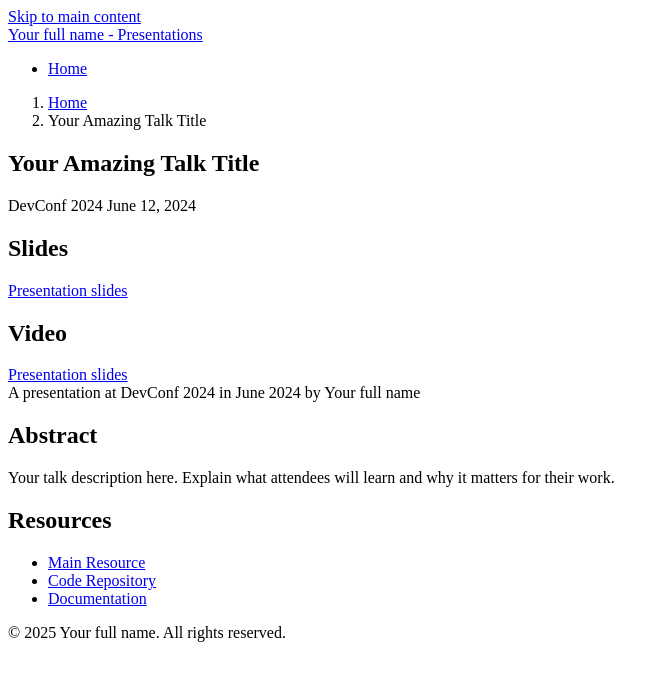
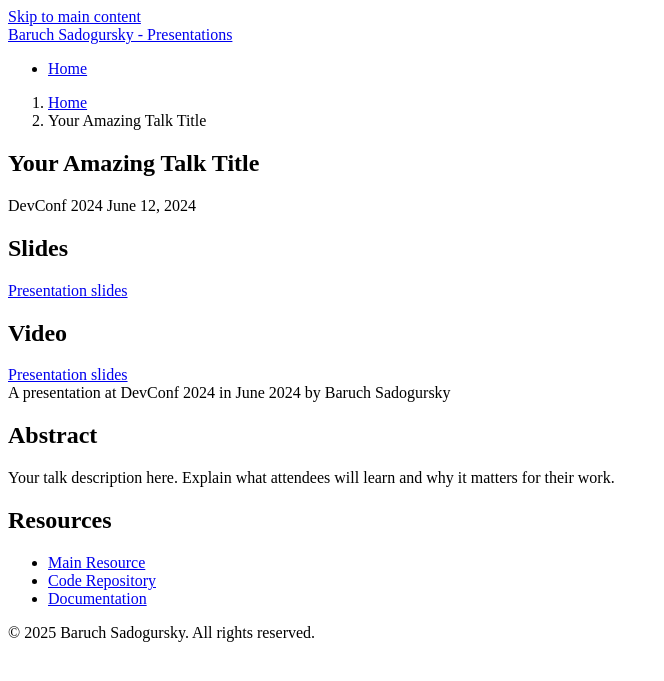
Before and after one commit to jbaruch/shownotes-template, a Jekyll site: the page built from _talks/sample-talk.md, in a window 1280 px wide. Shown: the top 681 px of the page, without its empty margins (0-664 px from the left). Built offline with Jekyll 4.4.1, drawn with Linux system fonts in a browser that asks for light colours; some of the changed lines change nothing that is shown.

Commit message:
Update speaker configuration and URLs

```diff
--- a/_config.yml
+++ b/_config.yml
@@ -1,4 +1,4 @@
-url: "https://your-username.github.io"
+url: "https://jbaruch.github.io"
 baseurl: "/shownotes"
 hero_background: "https://images.unsplash.com/photo-1540575467063-178a50c2df87?w=1920"
 
@@ -44,19 +44,19 @@
   - jekyll-sitemap
   - jekyll-seo-tag
 
-# Speaker configuration
+# Speaker configuration (single source of truth)
 speaker:
-  name: "Your full name"
+  name: "Baruch Sadogursky"
   display_name: ""                 # Optional: Override for display (if empty, uses name)
-  bio: "Your bio for the header"
+  bio: "Developer advocate and expert in DevOps, software development practices, and technology trends. Regular speaker at major conferences about improving developer productivity and software quality."
   avatar_url: ""                   # Optional: Custom avatar URL (fallback if no social media avatars available)
   # Social media handles (all optional - leave empty to hide)
   social:
-    linkedin: "your-username"           # Optional: LinkedIn username (generates https://linkedin.com/in/jbaruch)
-    x: "your-username"                 # Optional: X.com username (generates https://x.com/jbaruch)
-    github: "your-username"            # Optional: GitHub username (generates https://github.com/jbaruch + avatar from GitHub)
+    linkedin: "jbaruch"           # Optional: LinkedIn username (generates https://linkedin.com/in/jbaruch)
+    x: "jbaruch"                 # Optional: X.com username (generates https://x.com/jbaruch)
+    github: "jbaruch"            # Optional: GitHub username (generates https://github.com/jbaruch + avatar from GitHub)
     mastodon: ""                 # Optional: Full Mastodon URL (e.g., "https://mastodon.social/@username")
-    bluesky: "your-username"                  # Optional: BlueSky username (generates https://bsky.app/profile/jbaruch)
+    bluesky: "jbaru.ch"                  # Optional: BlueSky username (generates https://bsky.app/profile/jbaruch)
 
 # Site metadata (templates will use speaker config)
 title: "Speaker Presentations"
```
